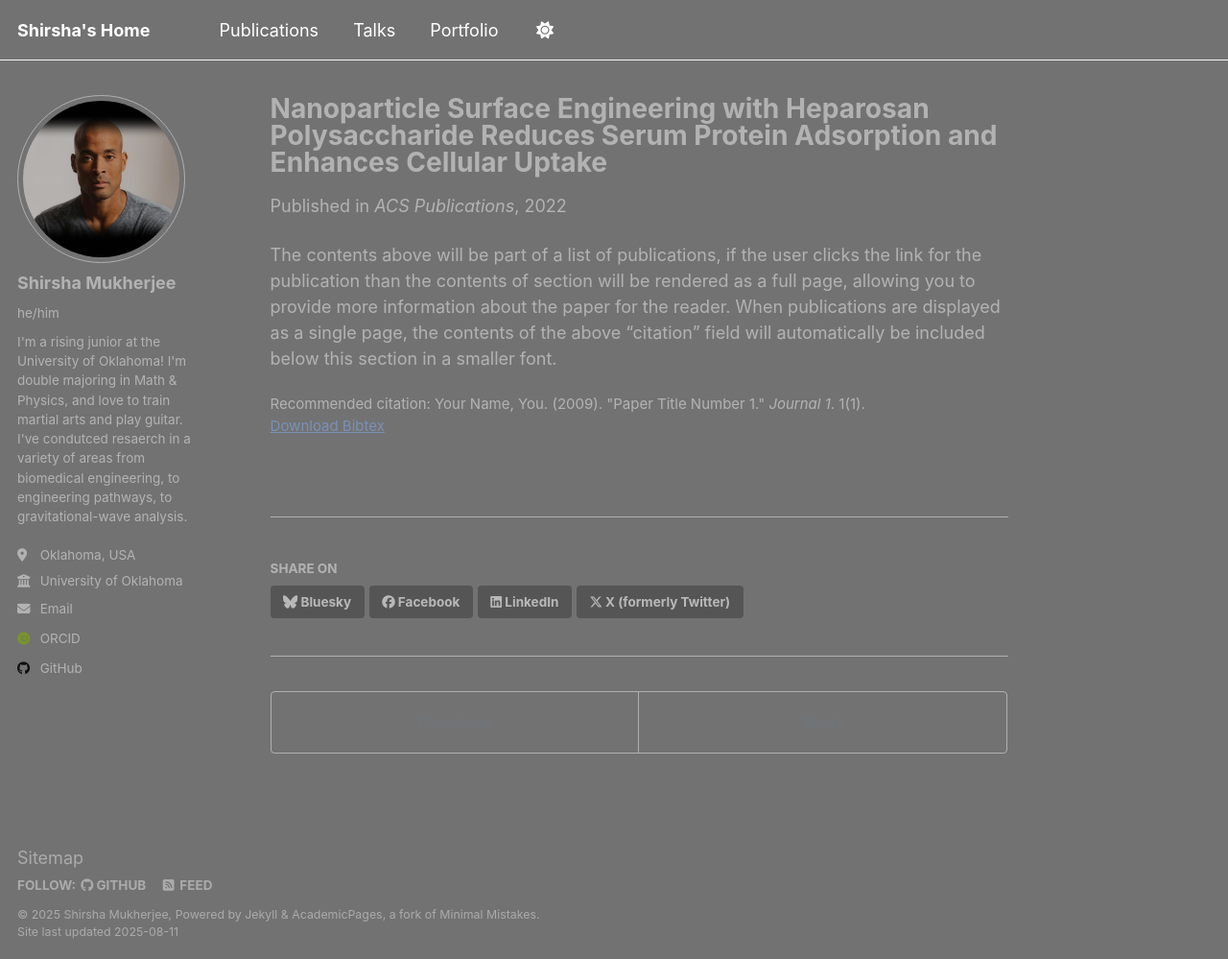
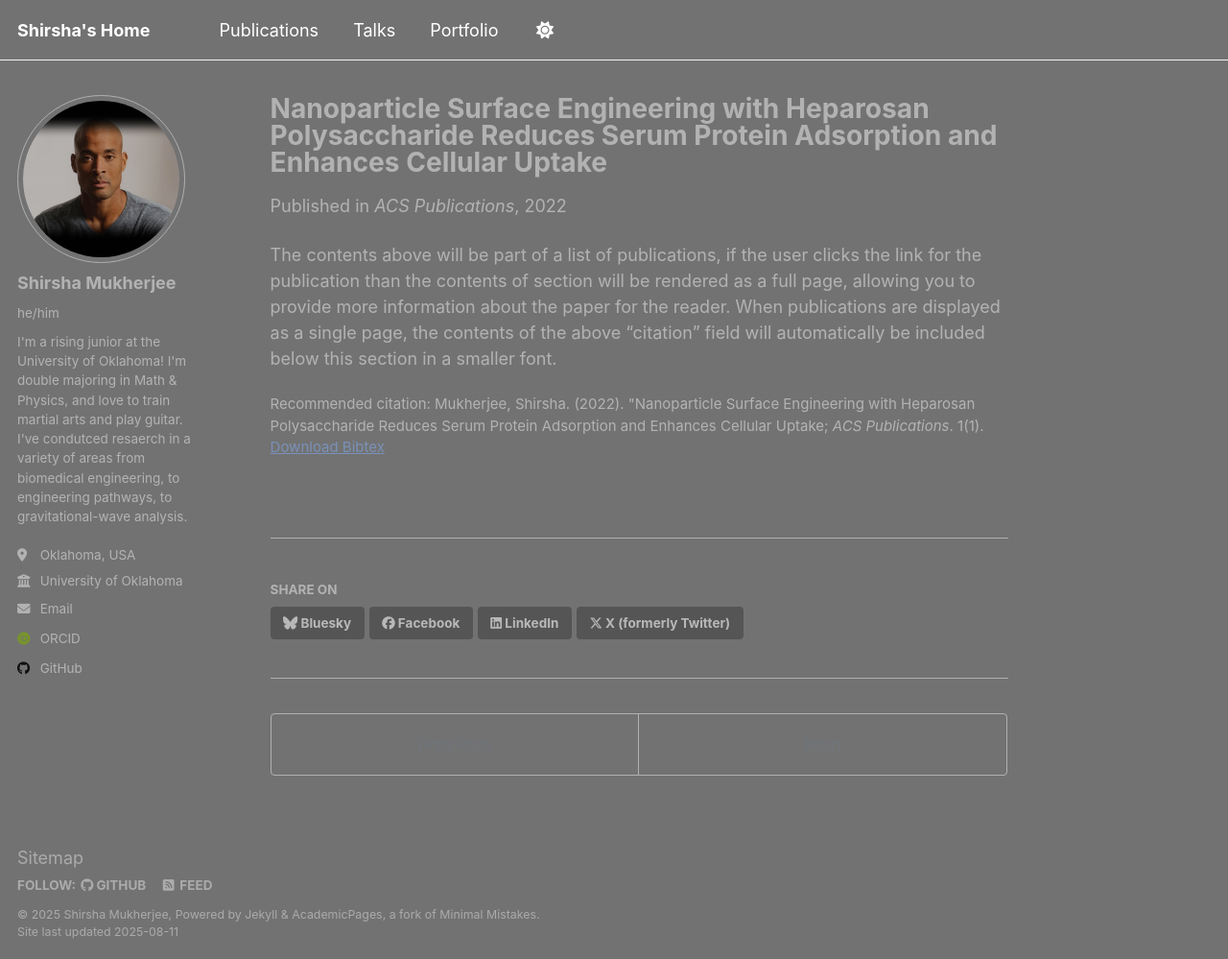
Before and after one commit to shirshamukherjee/projectfrthistime, a Jekyll site: the page built from _publications/2009-10-01-paper-title-number-1.md, in a window 1280 px wide and 999 px high. Shown: the whole window at 96% size. Built offline with Jekyll 4.4.1, drawn with Linux system fonts in a browser that asks for light colours; some web fonts are replaced; a script that is not in the unit is left out.

Commit message:
changed publications to be more updated

```diff
--- a/_publications/2009-10-01-paper-title-number-1.md
+++ b/_publications/2009-10-01-paper-title-number-1.md
@@ -7,6 +7,6 @@ excerpt: 'This paper is about using a new surface-modification polymer (HEP) on
 date: 2022-02-15
 venue: 'ACS Publications'
 bibtexurl: '../achs_nalefd22_2103.bib'
-citation: 'Your Name, You. (2009). &quot;Paper Title Number 1.&quot; <i>Journal 1</i>. 1(1).'
+citation: 'Mukherjee, Shirsha. (2022). &quot;Nanoparticle Surface Engineering with Heparosan Polysaccharide Reduces Serum Protein Adsorption and Enhances Cellular Uptake; <i>ACS Publications</i>. 1(1).'
 ---
 The contents above will be part of a list of publications, if the user clicks the link for the publication than the contents of section will be rendered as a full page, allowing you to provide more information about the paper for the reader. When publications are displayed as a single page, the contents of the above "citation" field will automatically be included below this section in a smaller font.
```
